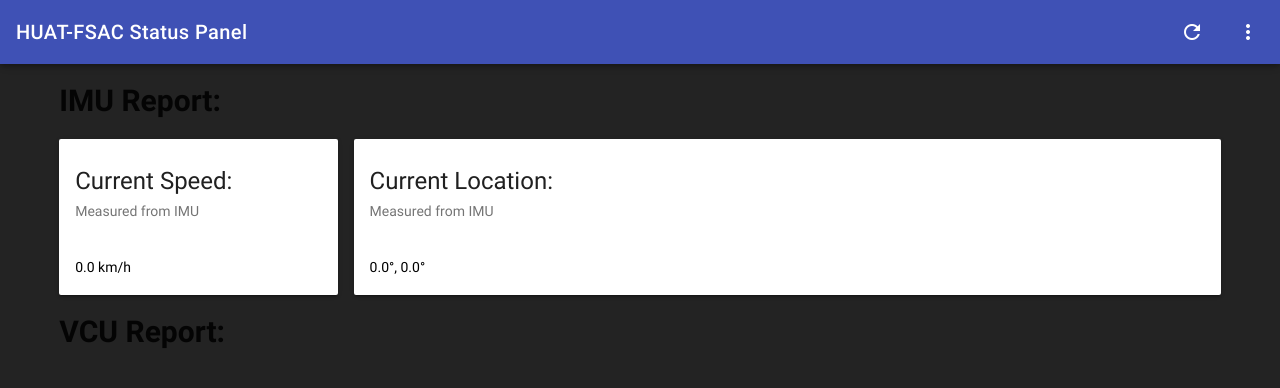
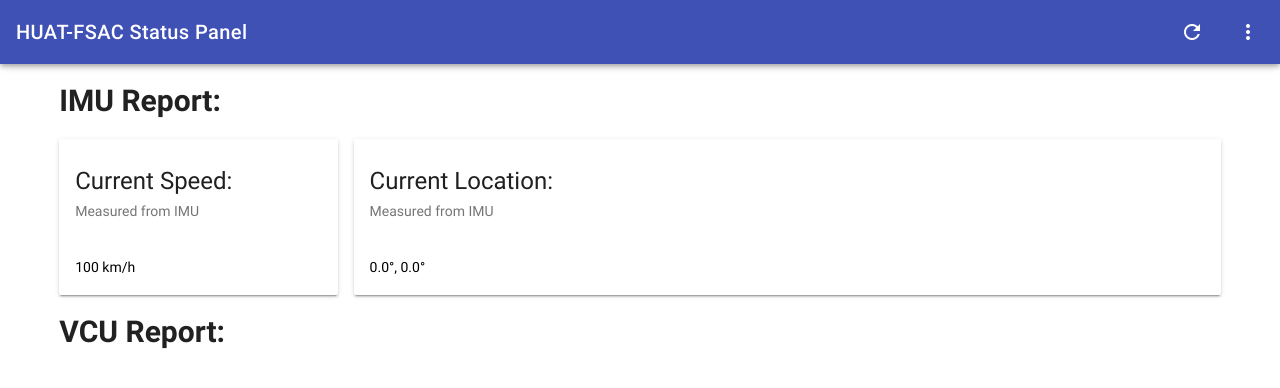
Before and after one commit to HUAT-FSAC/Status-Panel-Python, a Flask app: page / in a window 1280 px wide. Shown: the top 388 px of the page. Run offline with Flask 3, Linux system fonts and the light colour scheme; some libraries are stand-ins or nearby versions.

Commit message:
feat: basic structure

```diff
--- a/app.py
+++ b/app.py
@@ -1,18 +1,21 @@
+#!/usr/bin/python
+# -*- coding: UTF-8 -*-
+
 from flask import Flask, render_template
-from flask_socketio import SocketIO
+from flask_socketio import SocketIO, send, emit
 
+# global
 app = Flask(__name__)
-socketio = SocketIO(app)
-# TODO: using socket.io to update values in realtime
+# socketio = SocketIO(app)
 
+# web route
 @app.route('/')
 def index():
     return render_template("index.html", current_speed=0.0, current_lat=0.0, current_lon=0.0)
 
-@app.route('/settings')
-def settings():
-    return "das"
+@app.route('/update')
+def update():
+    return '{"speed": 100}';
 
 if __name__ == "__main__":
-    # app.run(debug=True)
-    socketio.run(app)
+    app.run()
--- a/templates/index.html
+++ b/templates/index.html
@@ -4,20 +4,20 @@
 <head>
     <meta charset="utf-8">
     <title>Status Panel</title>
-    <link rel="stylesheet" href="https://unpkg.com/mdui@1.0.2/dist/css/mdui.min.css" />
-    <script src="https://unpkg.com/mdui@1.0.2/dist/js/mdui.min.js"></script>
-
+    <link rel="stylesheet" href="../static/css/mdui.min.css" />
+    <script src="../static/js/mdui.min.js"></script>
+    <script src="../static/js/socket.io.js"></script>
+    <script src="../static/js/jquery.js"></script>
 </head>
 
 <body
-    class="mdui-appbar-with-toolbar mdui-theme-primary-indigo mdui-theme-accent-pink mdui-theme-layout-auto mdui-loaded"
-    style="background: #232323;">
+    class="mdui-appbar-with-toolbar mdui-theme-primary-indigo mdui-theme-accent-pink mdui-theme-layout-auto mdui-loaded">
 
     <header class="appbar mdui-appbar mdui-appbar-fixed">
         <div class="mdui-toolbar mdui-color-theme">
             <a href="javascript:;" class="mdui-typo-title">HUAT-FSAC Status Panel</a>
             <div class="mdui-toolbar-spacer"></div>
-            <a href="javascript:;" class="mdui-btn mdui-btn-icon">
+            <a href="/" class="mdui-btn mdui-btn-icon">
                 <i class="mdui-icon material-icons">refresh</i>
             </a>
             <a href="javascript:;" class="mdui-btn mdui-btn-icon">
@@ -36,7 +36,9 @@
                         <div class="mdui-card-primary-subtitle">Measured from IMU</div>
                     </div>
 
-                    <div class="mdui-card-content">{{current_speed}} km/h</div>
+                    <div class="mdui-card-content">
+                        <span id="current_speed"></span><span> km/h</span>
+                    </div>
                 </div>
             </div>
             <div class="mdui-col-xs-9">
@@ -53,5 +55,38 @@
 
         <h1>VCU Report:</h1>
     </div>
+
+    <script>
+        var connection_failn = 0;
+        //TODO rewrite using $.ajax
+
+        function getUpdate() {
+            $.get('/update', function (data) {
+                connection_failn = 0;
+                var speed = jQuery.parseJSON(data).speed;
+                console.log(speed)
+                $('#current_speed').text(speed);
+            });
+
+            if (connection_failn > 5) {
+                mdui.$.snackbar({
+                    message: 'Archived',
+                    buttonText: 'undo',
+                    onClick: function () {
+                        mdui.alert('点击了 Sanckbar');
+                    },
+                    onButtonClick: function () {
+                        mdui.alert('点击了按钮');
+                    },
+                    onClose: function () {
+                        mdui.alert('关闭了');
+                    }
+                });
+            }
+        }
+
+        setInterval(getUpdate, 1000);
+    </script>
 </body>
+
 </html>
```
